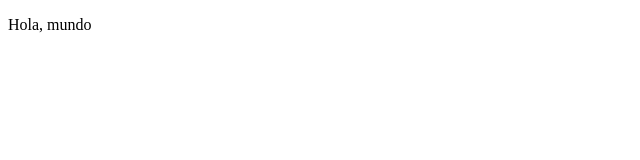
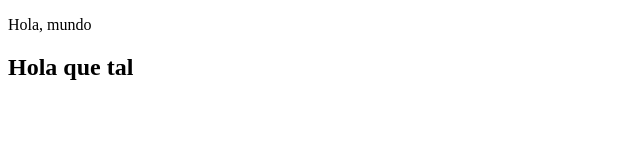
Before and after one commit to nasaenso/tareaGrupalJAP, a plain HTML site: page index.html in a window 1280 px wide. Shown: the whole page, without its empty margins (0-640 px from the left). Drawn offline with Linux system fonts and the light colour scheme.

Commit message:
Update index.html

```diff
--- a/index.html
+++ b/index.html
@@ -8,5 +8,6 @@
 </head>
 <body>
     <p>Hola, mundo</p>
+    <h2>Hola que tal</h2>
 </body>
 </html>
```
